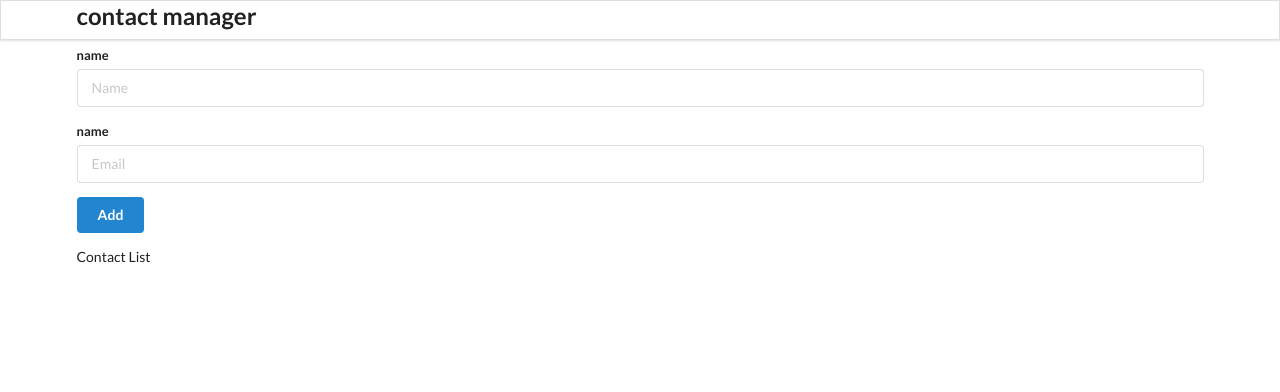
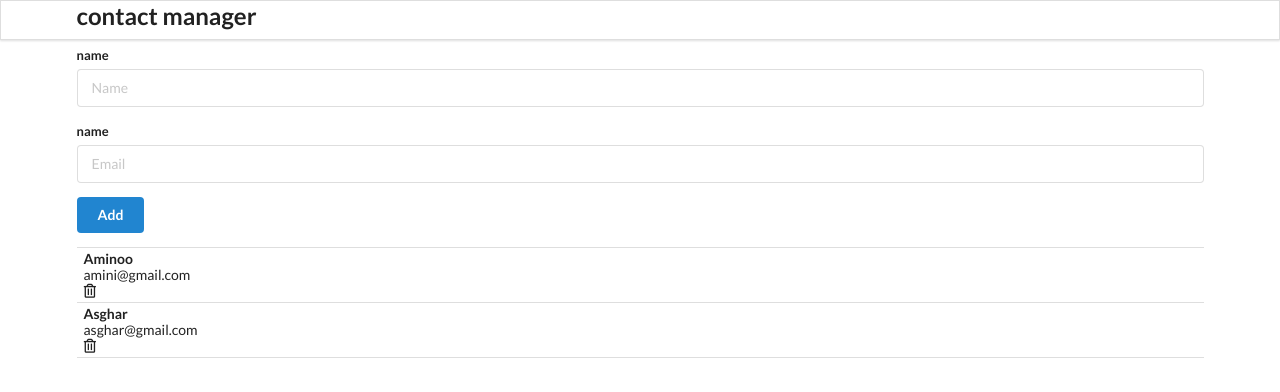
Before and after one commit to mhrz-asemani/contact-app, a React (Create React App) app: page / in a window 1280 px wide. Shown: the top 392 px of the page. Built offline with nearby package versions, Linux system fonts and the light colour scheme.

Commit message:
home note

```diff
--- a/src/components/ContactList.js
+++ b/src/components/ContactList.js
@@ -1,9 +1,18 @@
 const ContactList = props => {
-    console.log(props)
 
-    return <div className="ui celled list">
-        Contact List
-    </div>
+  const renderContactList = props.contacts.map(contact => {
+    return (
+      <div className="item">
+        <div className="content">
+          <div className="header">{contact.name}</div>
+          <div className="email">{contact.email}</div>
+        </div>
+        <i className='icon trash alternate outline'></i>
+      </div>
+    );
+  });
+
+  return <div className="ui celled list">{renderContactList}</div>
 }
 
 export default ContactList;
```
